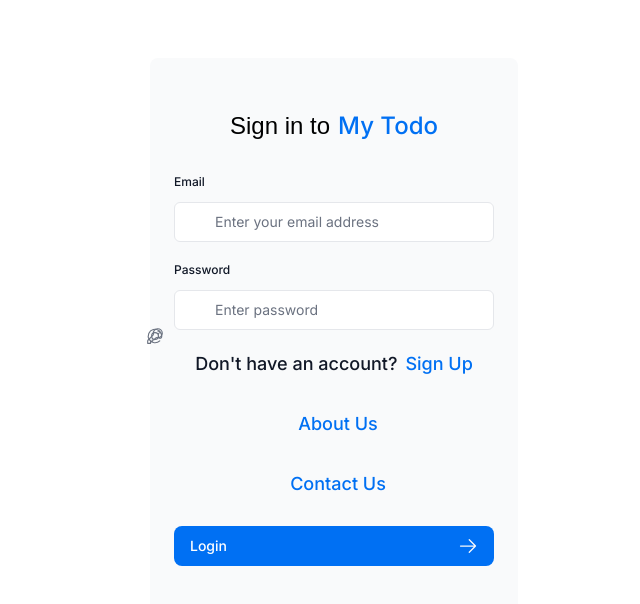
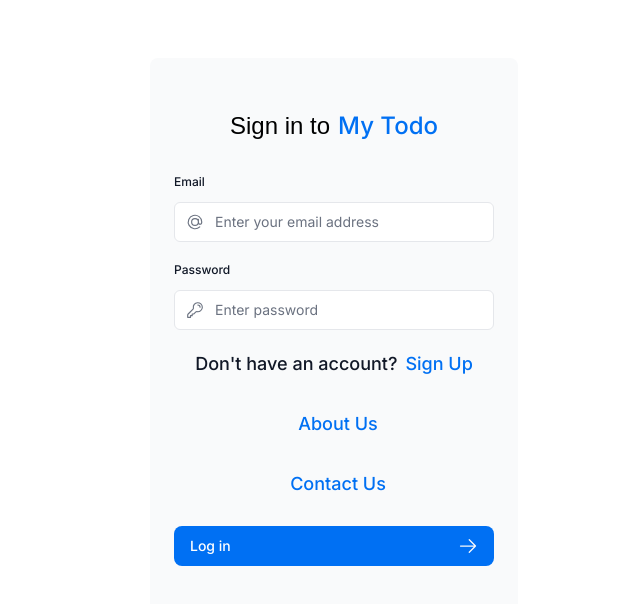
Before and after one commit to sromelrey/next-todo, a Next.js app: page /login in a window 1280 px wide. Shown: the top 604 px of the page, without its empty margins (306-946 px from the left). Built offline with nearby package versions, Linux system fonts and the light colour scheme; a web font is replaced by a local one.

Commit message:
removing unused console.log

```diff
--- a/app/(auth)/login/login-form.tsx
+++ b/app/(auth)/login/login-form.tsx
@@ -42,6 +42,7 @@ export default function LoginForm() {
               type='email'
               name='email'
               placeholder='Enter your email address'
+              isInline
               required
               icon={
                 <AtSymbolIcon className='pointer-events-none absolute left-3 top-1/2 h-[18px] w-[18px] -translate-y-1/2 text-gray-500 peer-focus:text-gray-900' />
@@ -58,6 +59,7 @@ export default function LoginForm() {
               type='password'
               name='password'
               placeholder='Enter password'
+              isInline
               required
               minLength={6}
               icon={
@@ -96,9 +98,7 @@ export default function LoginForm() {
             Contact Us
           </Link>
         </div>
-        <Button className='mt-4 w-full' aria-disabled={pending}>
-          Login <ArrowRightIcon className='ml-auto h-5 w-5 text-gray-50' />
-        </Button>
+        <LoginButton />
         <div
           className='flex h-8 items-end space-x-1'
           aria-live='polite'
@@ -115,3 +115,13 @@ export default function LoginForm() {
     </form>
   );
 }
+
+function LoginButton() {
+  const { pending } = useFormStatus();
+
+  return (
+    <Button className='mt-4 w-full' aria-disabled={pending}>
+      Log in <ArrowRightIcon className='ml-auto h-5 w-5 text-gray-50' />
+    </Button>
+  );
+}
--- a/auth.config.ts
+++ b/auth.config.ts
@@ -16,12 +16,12 @@ export const authConfig = {
       } else if (isLoggedIn) {
         return Response.redirect(new URL("/dashboard/todo", nextUrl));
       } else if (!isOnDashboard && !isLoggedIn) {
-        if (
-          nextUrl.pathname.startsWith("/about-us") ||
-          nextUrl.pathname.startsWith("/contact-us")
-        )
-          return true;
-        else return false;
+        // if (
+        //   nextUrl.pathname.startsWith("/about-us") ||
+        //   nextUrl.pathname.startsWith("/contact-us")
+        // )
+        return true;
+        // else return false;
       }
 
       return true;
```
